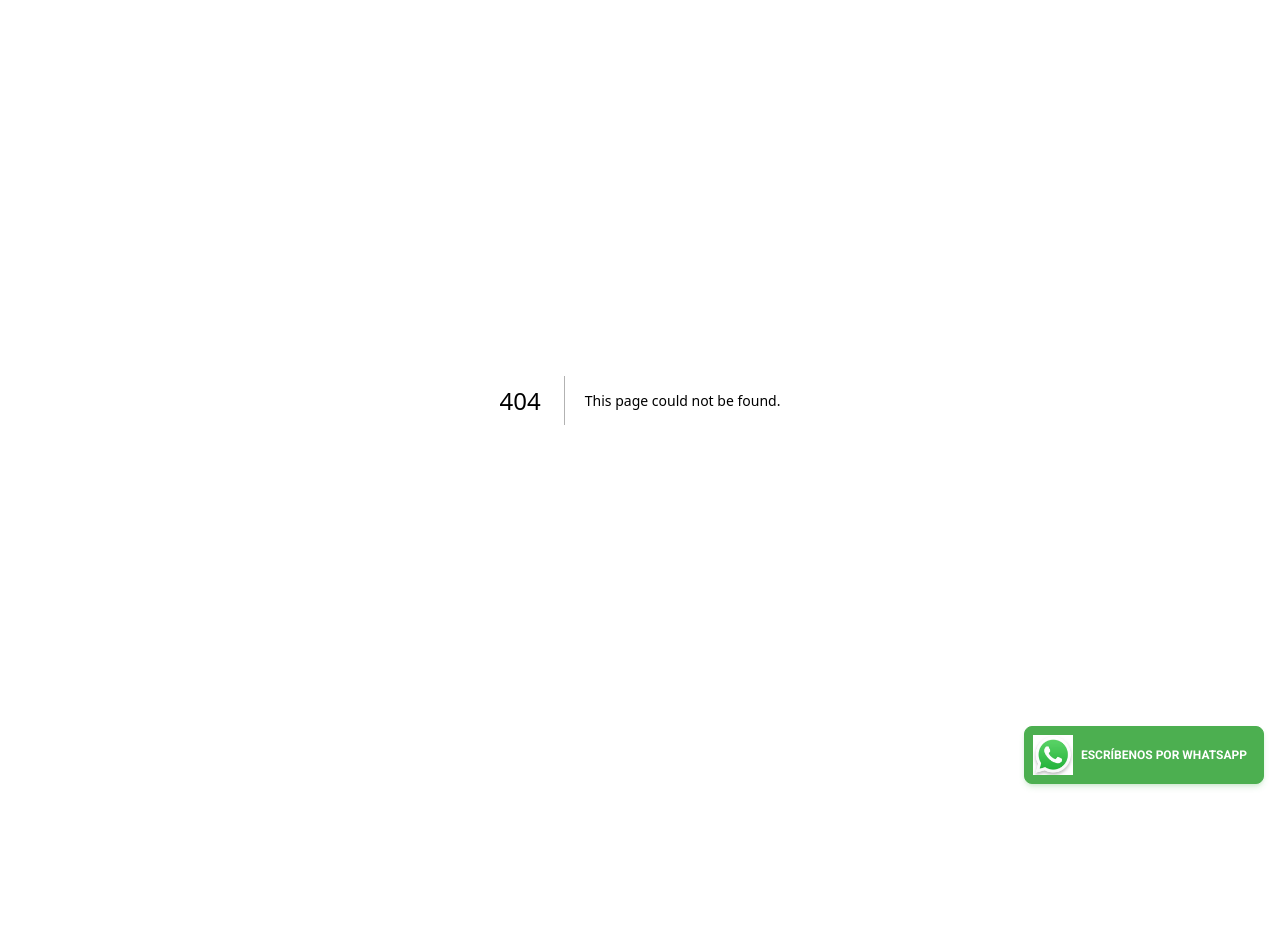
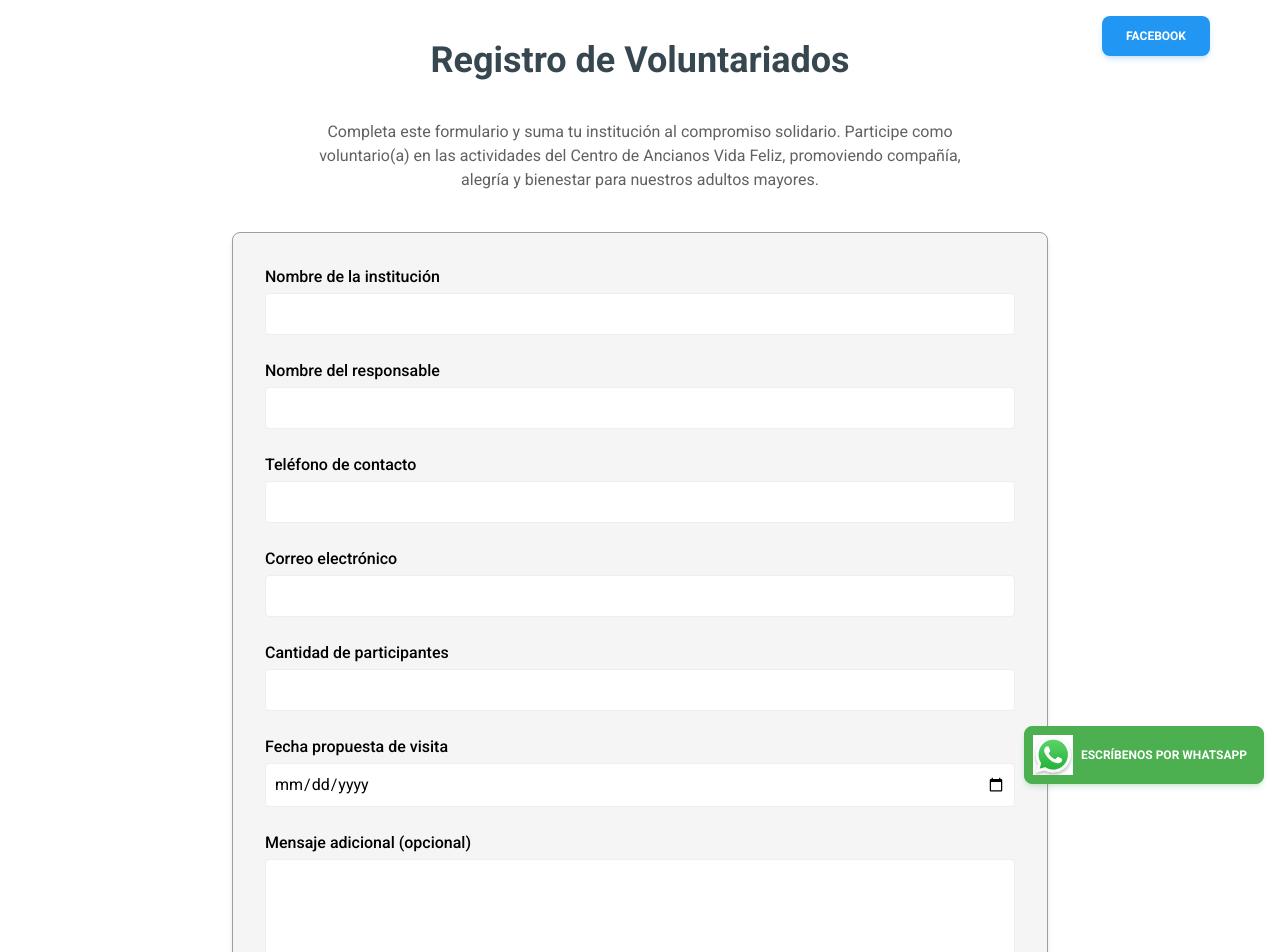
Before and after one commit to JhamilPeredo/AdultoMayor, a Next.js app: page /voluntariados in a window 1280 px wide. Before the commit this address had no page. Shown: the top 952 px of the page. Before the commit the page ends 800 px from the top, so only its background shows below. Built offline with nearby package versions, Linux system fonts and the light colour scheme.

Commit message:
fase3 commit

```diff
--- /dev/null
+++ b/src/app/voluntariados/page.tsx
@@ -0,0 +1,145 @@
+"use client";
+
+import React, { useState } from "react";
+import { Navbar, Footer } from "@/components";
+import { SafeButton } from "@/components/SafeMaterial";
+
+export default function VoluntariadosPage() {
+  const [form, setForm] = useState({
+    institucion: "",
+    responsable: "",
+    telefono: "",
+    correo: "",
+    cantidad: "",
+    fecha: "",
+    mensaje: "",
+  });
+
+  const [enviado, setEnviado] = useState(false);
+
+  const handleChange = (e: React.ChangeEvent<HTMLInputElement | HTMLTextAreaElement>) => {
+    setForm({ ...form, [e.target.name]: e.target.value });
+  };
+
+  const handleSubmit = (e: React.FormEvent) => {
+    e.preventDefault();
+    console.log("Formulario enviado:", form);
+    setEnviado(true);
+    // Aquí podrías enviar los datos a un backend o servicio externo
+  };
+
+  return (
+    <>
+      <Navbar />
+
+      <section className="p-10 max-w-4xl mx-auto">
+        <h1 className="text-4xl font-bold text-center text-blue-gray-800 mb-10">
+          Registro de Voluntariados
+        </h1>
+
+        <p className="text-center text-gray-700 max-w-2xl mx-auto mb-10">
+          Completa este formulario y suma tu institución al compromiso solidario. Participe como voluntario(a) en las actividades del Centro de Ancianos Vida Feliz, promoviendo compañía, alegría y bienestar para nuestros adultos mayores.
+
+        </p>
+
+        {enviado ? (
+          <div className="text-green-600 text-center text-lg font-semibold">
+            ¡Gracias por registrarte! Nos pondremos en contacto muy pronto.
+          </div>
+        ) : (
+          <form onSubmit={handleSubmit} className="bg-gray-100 p-8 rounded-lg shadow-md space-y-6 border border-gray-500">
+            <div>
+              <label className="block font-medium mb-1">Nombre de la institución</label>
+              <input
+                type="text"
+                name="institucion"
+                required
+                value={form.institucion}
+                onChange={handleChange}
+                className="w-full border rounded p-2"
+              />
+            </div>
+
+            <div>
+              <label className="block font-medium mb-1">Nombre del responsable</label>
+              <input
+                type="text"
+                name="responsable"
+                required
+                value={form.responsable}
+                onChange={handleChange}
+                className="w-full border rounded p-2"
+              />
+            </div>
+
+            <div>
+              <label className="block font-medium mb-1">Teléfono de contacto</label>
+              <input
+                type="tel"
+                name="telefono"
+                required
+                value={form.telefono}
+                onChange={handleChange}
+                className="w-full border rounded p-2"
+              />
+            </div>
+
+            <div>
+              <label className="block font-medium mb-1">Correo electrónico</label>
+              <input
+                type="email"
+                name="correo"
+                required
+                value={form.correo}
+                onChange={handleChange}
+                className="w-full border rounded p-2"
+              />
+            </div>
+
+            <div>
+              <label className="block font-medium mb-1">Cantidad de participantes</label>
+              <input
+                type="number"
+                name="cantidad"
+                min="1"
+                required
+                value={form.cantidad}
+                onChange={handleChange}
+                className="w-full border rounded p-2"
+              />
+            </div>
+
+            <div>
+              <label className="block font-medium mb-1">Fecha propuesta de visita</label>
+              <input
+                type="date"
+                name="fecha"
+                required
+                value={form.fecha}
+                onChange={handleChange}
+                className="w-full border rounded p-2"
+              />
+            </div>
+
+            <div>
+              <label className="block font-medium mb-1">Mensaje adicional (opcional)</label>
+              <textarea
+                name="mensaje"
+                rows={4}
+                value={form.mensaje}
+                onChange={handleChange}
+                className="w-full border rounded p-2"
+              />
+            </div>
+
+            <SafeButton type="submit" color="blue" fullWidth>
+              Enviar solicitud
+            </SafeButton>
+          </form>
+        )}
+      </section>
+
+      <Footer />
+    </>
+  );
+}
--- a/src/components/navbar.tsx
+++ b/src/components/navbar.tsx
@@ -5,6 +5,7 @@ import { usePathname, useRouter } from "next/navigation";
 import { Navbar as MTNavbar, Collapse } from "@material-tailwind/react";
 import { SafeButton, SafeTypography, SafeIconButton } from "@/components/SafeMaterial";
 import { Bars3Icon, XMarkIcon } from "@heroicons/react/24/outline";
+import Link from "next/link";
 
 interface NavItemProps {
   children: React.ReactNode;
@@ -124,12 +125,14 @@ export function Navbar(props: Partial<React.ComponentProps<typeof MTNavbar>>) {
           <NavItem href="/huertos" onClick={() => setOpen(false)}>Huertos</NavItem>
         </ul>
         <div className="hidden lg:flex items-center gap-2">
+         <Link href="/voluntariados">
           <SafeButton
             variant="text"
             color={isScrolling ? "gray" : "white"}
           >
             Voluntariados
           </SafeButton>
+          </Link>
           <a href="http://facebook.com/centro.vidafeliz" target="_blank" rel="noreferrer">
             <SafeButton
               color={isScrolling ? "gray" : "blue"}
@@ -175,7 +178,9 @@ export function Navbar(props: Partial<React.ComponentProps<typeof MTNavbar>>) {
             <NavItem href="/nuestra-esencia" onClick={() => setOpen(false)}>Nuestra Esencia</NavItem>
             <NavItem href="/museo" onClick={() => setOpen(false)}>Museo</NavItem>
             <NavItem href="/huertos" onClick={() => setOpen(false)}>Huertos</NavItem>
+
           <li>
+          <Link href="/voluntariados">
          <SafeButton
           fullWidth
           variant="outlined"
@@ -184,12 +189,14 @@ export function Navbar(props: Partial<React.ComponentProps<typeof MTNavbar>>) {
         >
           Voluntariados
         </SafeButton>
+        </Link>
         </li>
          <li>
         <a href="http://facebook.com/centro.vidafeliz" target="_blank" rel="noreferrer">
           <SafeButton fullWidth color="blue" onClick={() => setOpen(false)}>
             Facebook
           </SafeButton>
+
         </a>
          </li>
           </ul>
```
